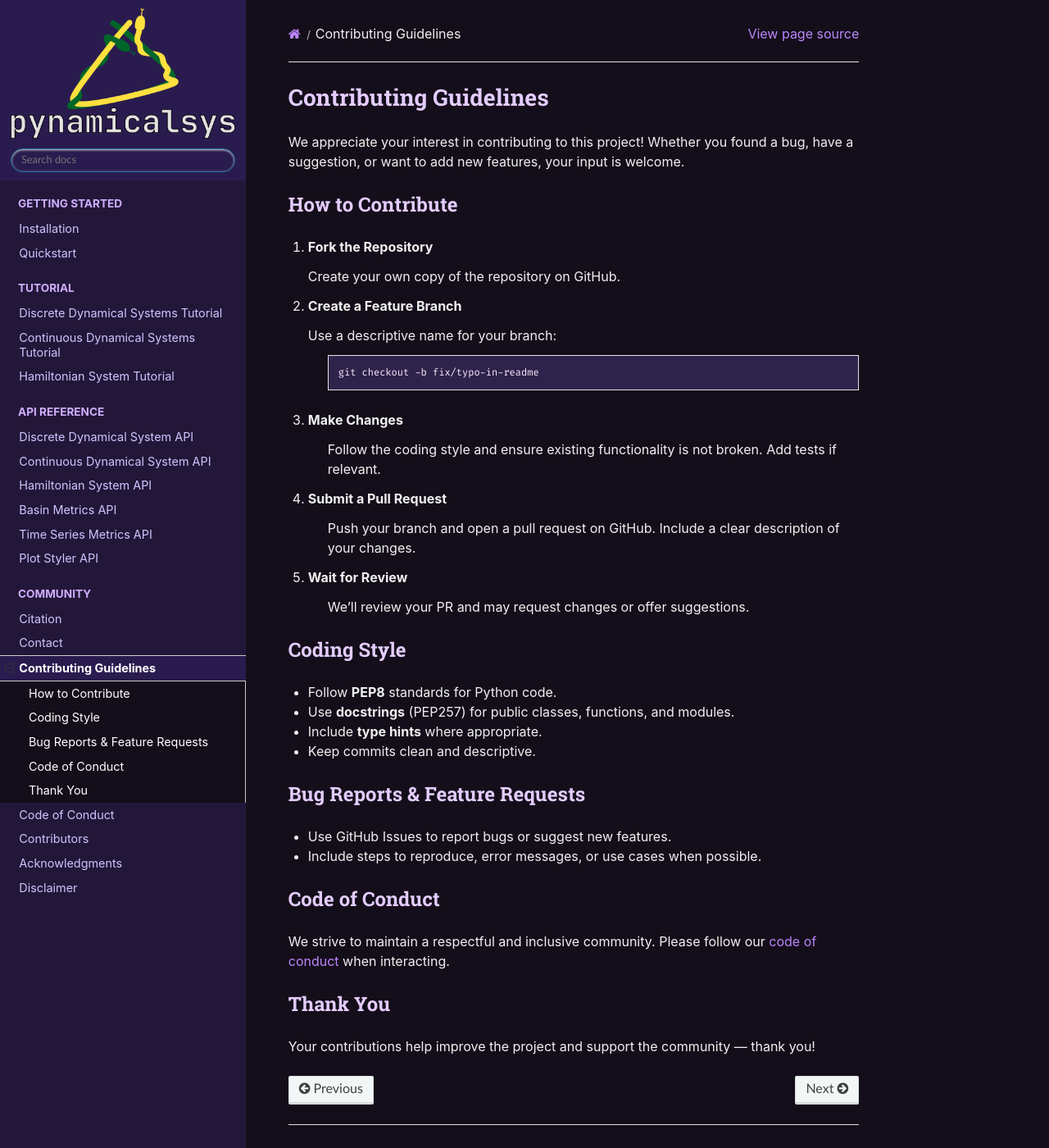
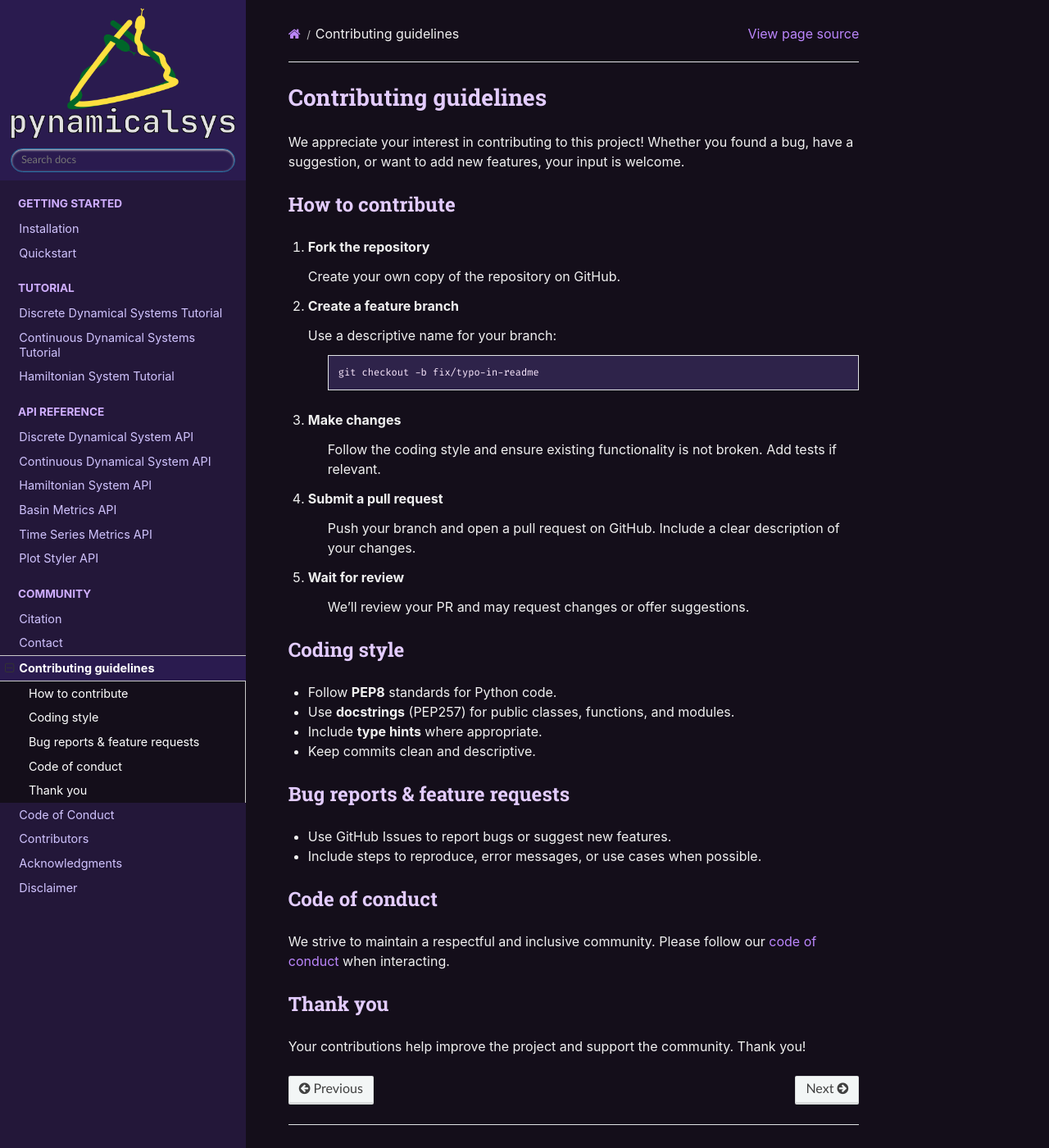
Before and after one commit to mrolims/pynamicalsys, a Sphinx documentation site: the page built from docs/source/contributing.rst, in a window 1280 px wide and 1400 px high. Shown: the whole window at 82% size. Built offline with Sphinx 7.4.7 and the Read the Docs theme 3.1.0, drawn with Linux system fonts in a browser that asks for light colours; the version number could not be read and is left out.

```diff
--- a/docs/source/citation.rst
+++ b/docs/source/citation.rst
@@ -14,9 +14,9 @@ BibTeX
         volume = {201},
         pages = {117269},
         year = {2025},
-        doi = {https://doi.org/10.1016/j.chaos.2025.117269},
+        doi = {10.1016/j.chaos.2025.117269},
         url = {https://www.sciencedirect.com/science/article/pii/S0960077925012822},
-        author = {Matheus Rolim Sales and Leonardo Costa {de Souza} and Daniel Borin and Michele Mugnaine and José Danilo Szezech and Ricardo Luiz Viana and Iberê Luiz Caldas and Edson Denis Leonel and Chris G. Antonopoulos},
+        author = {Matheus Rolim Sales and Leonardo Costa {de Souza} and Daniel Borin and Michele Mugnaine and José Danilo {Szezech Jr.} and Ricardo Luiz Viana and Iberê Luiz Caldas and Edson Denis Leonel and Chris G. Antonopoulos},
     }
 
 APA style
--- a/docs/source/contributing.rst
+++ b/docs/source/contributing.rst
@@ -1,18 +1,18 @@
 .. _contributing:
 
-Contributing Guidelines
+Contributing guidelines
 =======================
 
 We appreciate your interest in contributing to this project! Whether you found a bug, have a suggestion, or want to add new features, your input is welcome.
 
-How to Contribute
+How to contribute
 -----------------
 
-1. **Fork the Repository**
+1. **Fork the repository**
 
    Create your own copy of the repository on GitHub.
 
-2. **Create a Feature Branch**
+2. **Create a feature branch**
 
    Use a descriptive name for your branch:
 
@@ -20,19 +20,19 @@ How to Contribute
 
         git checkout -b fix/typo-in-readme
 
-3. **Make Changes**
+3. **Make changes**
 
     Follow the coding style and ensure existing functionality is not broken. Add tests if relevant.
 
-4. **Submit a Pull Request**
+4. **Submit a pull request**
 
     Push your branch and open a pull request on GitHub. Include a clear description of your changes.
 
-5. **Wait for Review**
+5. **Wait for review**
 
     We’ll review your PR and may request changes or offer suggestions.
 
-Coding Style
+Coding style
 ------------
 
 - Follow **PEP8** standards for Python code.
@@ -40,18 +40,18 @@ Coding Style
 - Include **type hints** where appropriate.
 - Keep commits clean and descriptive.
 
-Bug Reports & Feature Requests
+Bug reports & feature requests
 ------------------------------
 
 - Use GitHub Issues to report bugs or suggest new features.
 - Include steps to reproduce, error messages, or use cases when possible.
 
-Code of Conduct
+Code of conduct
 ---------------
 
 We strive to maintain a respectful and inclusive community. Please follow our :doc:`code of conduct <code_of_conduct>` when interacting.
 
-Thank You
+Thank you
 ---------
 
-Your contributions help improve the project and support the community — thank you!
+Your contributions help improve the project and support the community. Thank you!
--- a/docs/source/contributors.rst
+++ b/docs/source/contributors.rst
@@ -8,7 +8,7 @@ Initial Release Team
 
 - **Matheus Rolim Sales** [`GitHub <https://github.com/mrolims>`__ | `ORCID <https://orcid.org/0000-0002-1121-6371>`__ | `Google Scholar <https://scholar.google.com.br/citations?user=BPNd5nMAAAAJ&hl>`__] – Responsible for project conceptualization, project lead and primary developer. Responsible for software architecture, core implementation, testing, and contributing to the writing of the scientific paper.
 - **Leonardo Costa de Souza** [`GitHub <https://github.com/leonardo-cSouza>`__ | `ORCID <https://orcid.org/0000-0002-1272-6891>`__ | `Google Scholar <https://scholar.google.com/citations?user=-rTC9cUAAAAJ>`__] – Responsible for project conceptualization and contributor to software validation, involved in testing, verification, and participated in writing, editing, and critical revision of the publication.
-- **Daniel Borin** [`GitHub <https://github.com/mrolims>`__ | `ORCID <https://orcid.org/0000-0002-4098-7730>`__ | `Google Scholar <https://scholar.google.com.br/citations?user=qa0TdZwAAAAJ&hl>`__] – Contributor to software validation, involved in testing, verification, and participated in writing, editing, and critical revision of the publication. Responsible for the creating of pynamicalsys's logo.
+- **Daniel Borin** [`GitHub <https://github.com/danielborin>`__ | `ORCID <https://orcid.org/0000-0002-4098-7730>`__ | `Google Scholar <https://scholar.google.com.br/citations?user=qa0TdZwAAAAJ&hl>`__] – Contributor to software validation, involved in testing, verification, and participated in writing, editing, and critical revision of the publication.
 - **José Danilo Szezech Jr.** [`GitHub <https://github.com/szezech>`__ | `ORCID <https://orcid.org/0000-0001-8306-8315>`__ | `Google Scholar <https://scholar.google.com.br/citations?user=sHwBAicAAAAJ&hl>`__] – Contributor to software validation, involved in testing, verification, and participated in writing, editing, and critical revision of the publication.
 - **Michele Mugnaine** [`GitHub <https://github.com/mmugnaine>`__ | `ORCID <https://orcid.org/0000-0002-8169-4723>`__ | `Google Scholar <https://scholar.google.com.br/citations?user=H4Gbz00AAAAJ&hl>`__] – Contributor to the scientific manuscript, participated in writing, editing, and critical revision of the publication.
 - **Ricardo Luiz Viana** [`ORCID <https://orcid.org/0000-0001-7298-9370>`__ | `Google Scholar <https://scholar.google.com.br/citations?user=9wPPrr0AAAAJ&hl>`__] – Contributor to the scientific manuscript, participated in writing, editing, and critical revision of the publication.
```
